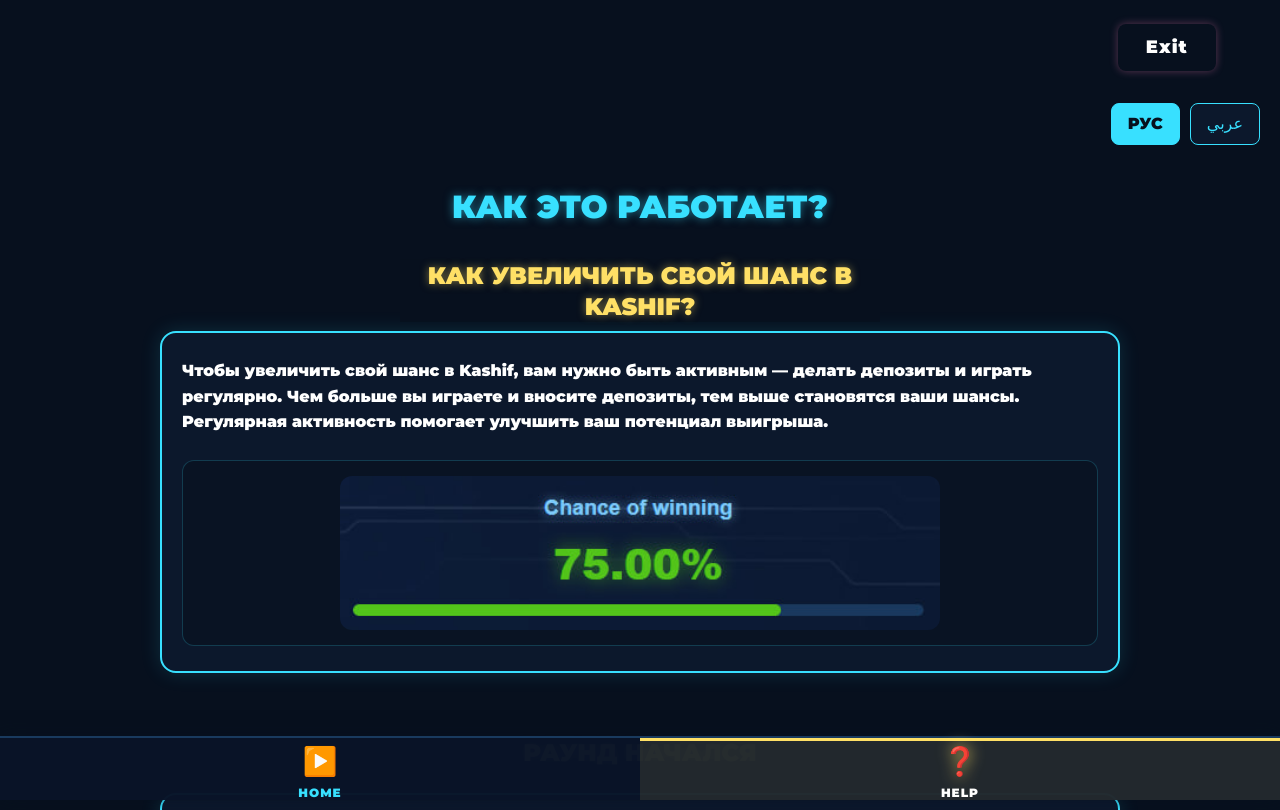
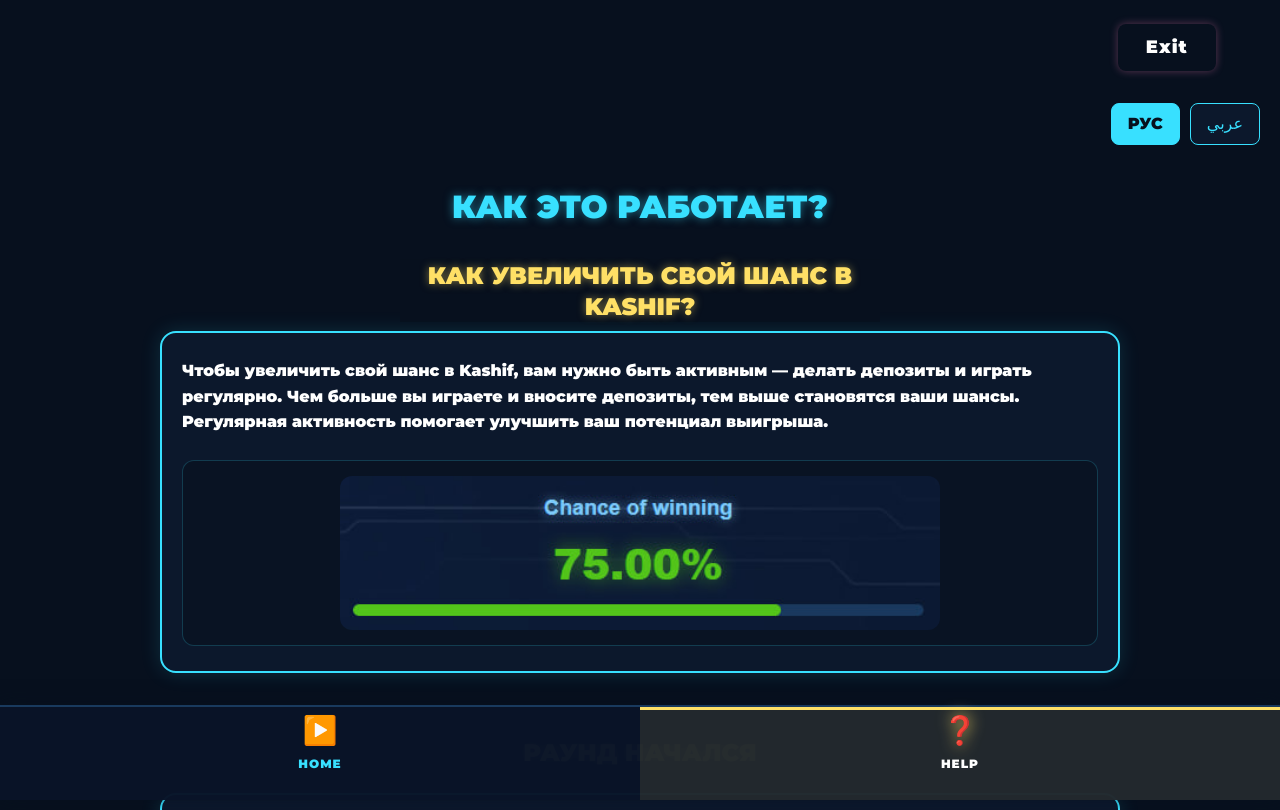
Before and after one commit to bebroid2267/kashima, a Next.js app: page /faq in a window 1280 px wide. Shown: the top 810 px of the page. Built offline with nearby package versions, Linux system fonts and the light colour scheme.

Commit message:
fix paddings

```diff
--- a/src/app/components/Footer.tsx
+++ b/src/app/components/Footer.tsx
@@ -22,8 +22,9 @@
         display: 'flex',
         justifyContent: 'space-around',
         alignItems: 'center',
-        height: 64,
+        height: 95,
         borderTop: '2px solid #193a5e',
+        paddingBottom: 'env(safe-area-inset-bottom, 0px)',
       }}
     >
       {/* Home Button */}
@@ -42,10 +43,21 @@
           fontWeight: pathname === '/' ? 700 : 500,
           transition: 'all 0.2s',
           height: '100%',
+          position: 'relative',
         }}
       >
-        <span style={{ fontSize: 28, marginBottom: 2, filter: pathname === '/' ? 'drop-shadow(0 0 8px #38e0ff)' : 'none' }}>▶️</span>
-        <span style={{ fontSize: 12, fontWeight: 700, letterSpacing: 1 }}>HOME</span>
+        <div style={{
+          position: 'absolute',
+          top: '-1px',
+          display: 'flex',
+          flexDirection: 'column',
+          alignItems: 'center',
+          height: 'calc(100% - 15px)',
+          paddingBottom: '5px',
+        }}>
+          <span style={{ fontSize: 28, marginBottom: 4, filter: pathname === '/' ? 'drop-shadow(0 0 8px #38e0ff)' : 'none' }}>▶️</span>
+          <span style={{ fontSize: 12, fontWeight: 700, letterSpacing: 1 }}>HOME</span>
+        </div>
       </Link>
       {/* Help Button */}
       <Link
@@ -63,11 +75,35 @@
           fontWeight: pathname.startsWith('/faq') ? 700 : 500,
           transition: 'all 0.2s',
           height: '100%',
+          position: 'relative',
         }}
       >
-        <span style={{ fontSize: 28, marginBottom: 2, filter: pathname.startsWith('/faq') ? 'drop-shadow(0 0 8px #ffe066)' : 'none' }}>❓</span>
-        <span style={{ fontSize: 12, fontWeight: 700, letterSpacing: 1 }}>HELP</span>
+        <div style={{
+          position: 'absolute',
+          top: '-1px',
+          display: 'flex',
+          flexDirection: 'column',
+          alignItems: 'center',
+          height: 'calc(100% - 15px)',
+          paddingBottom: '5px',
+        }}>
+          <span style={{ fontSize: 28, marginBottom: 4, filter: pathname.startsWith('/faq') ? 'drop-shadow(0 0 8px #ffe066)' : 'none' }}>❓</span>
+          <span style={{ fontSize: 12, fontWeight: 700, letterSpacing: 1 }}>HELP</span>
+        </div>
       </Link>
+      <style jsx global>{`
+        @media (max-width: 768px) {
+          footer {
+            height: 95px !important;
+          }
+        }
+        @media (max-width: 480px) {
+          footer {
+            height: 95px !important;
+            padding-bottom: env(safe-area-inset-bottom, 10px) !important;
+          }
+        }
+      `}</style>
     </footer>
   );
 }
--- a/src/app/page.tsx
+++ b/src/app/page.tsx
@@ -990,6 +990,7 @@
           boxSizing: 'border-box',
           position: 'relative',
           zIndex: 2,
+          marginTop: 8
         }}
       >
         <div
@@ -1170,7 +1171,7 @@
                     </div>
                     <div style={{
                       fontSize: 16,
-                      marginTop: 5,
+                      marginTop: 15,
                       color: '#7ecbff',
                       textShadow: '0 0 8px #7ecbff99',
                       textAlign: 'center',
@@ -1529,11 +1530,12 @@
             width: 100vw !important;
           }
           header {
-            padding: 12px 4vw !important;
+            padding: 18px 4vw 12px 4vw !important;
             gap: 12px !important;
             flex-direction: row !important;
             align-items: center !important;
             justify-content: space-between !important;
+            margin-top: 20px !important;
           }
           header > div:first-child {
             font-size: 20px !important;
```
